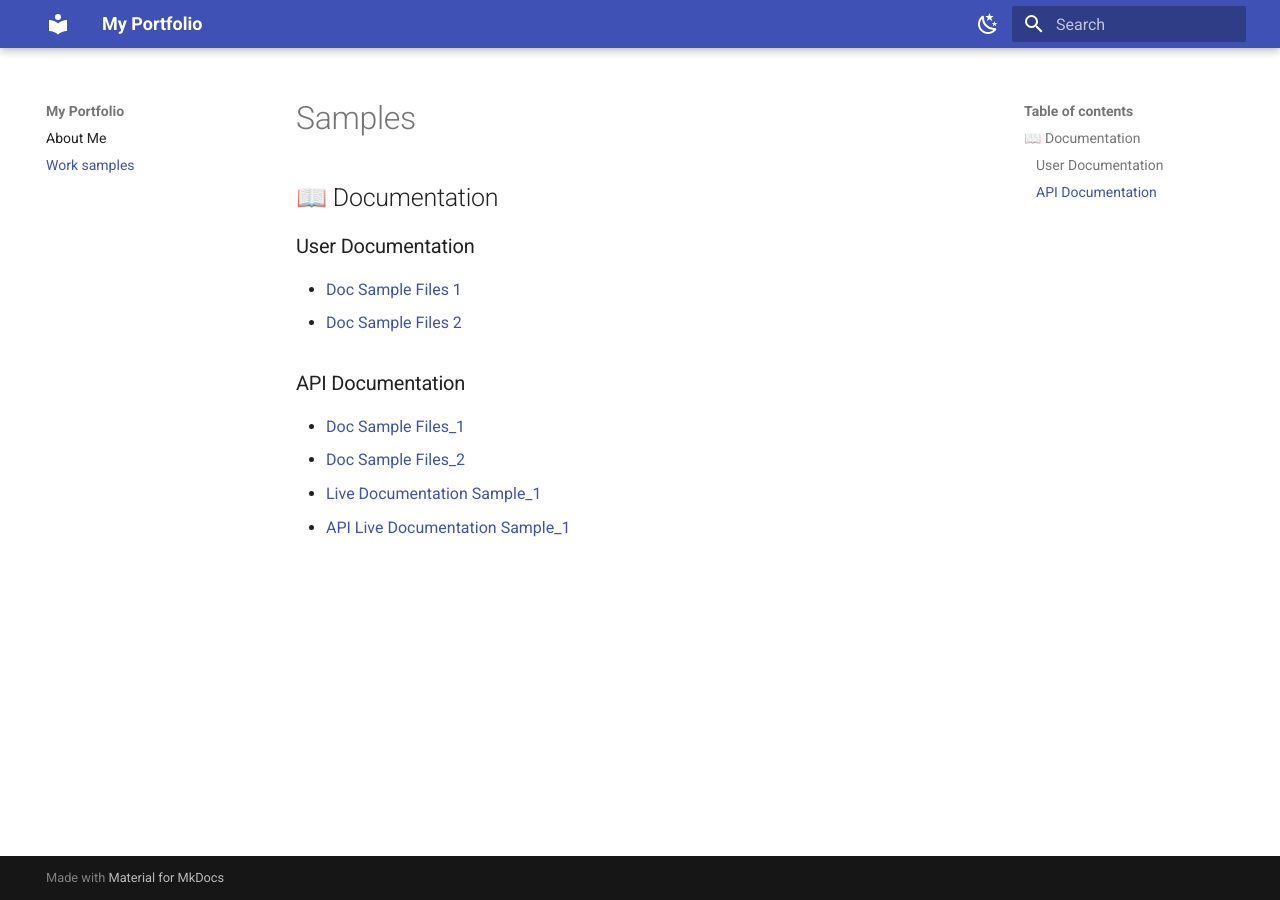
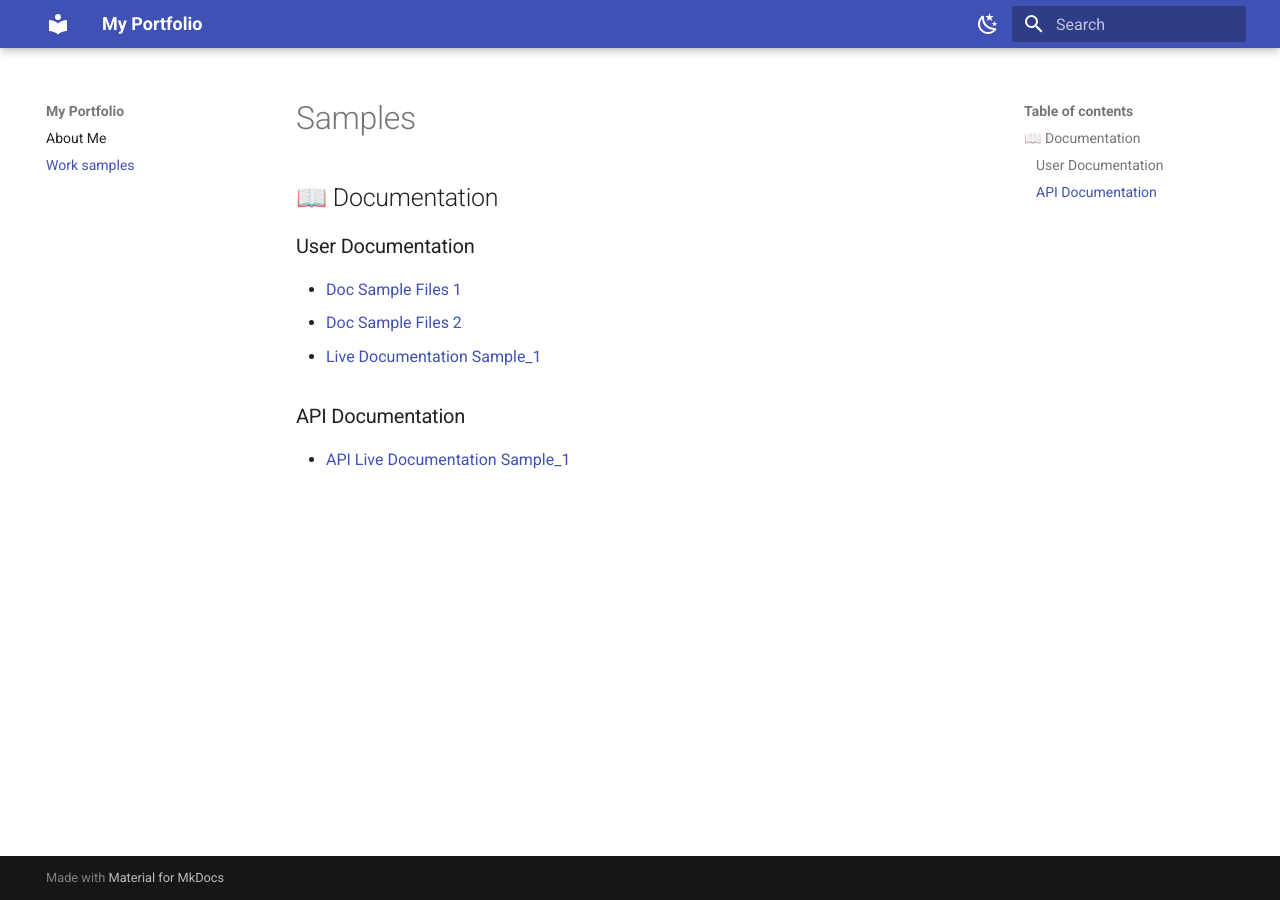
Before and after one commit to srucreative-br/worksamples, an MkDocs documentation site: the page built from docs/README.md, in a window 1280 px wide. Built offline with MkDocs 1.6.1 and Material for MkDocs 9.7.7, drawn with Linux system fonts in a browser that asks for light colours.

Commit message:
Update README.md

```diff
--- a/docs/README.md
+++ b/docs/README.md
@@ -5,10 +5,8 @@
 
 - [Doc Sample Files 1](docs/careis_carehome_admin.docx)
 - [Doc Sample Files 2](docs/using_the_notepad_tool_in_the_test_driver.pdf)
+- [Live Documentation Sample_1](https://docs.infor.com/se/12.3.02.x/en-us/secuhelp/default.html)
 
 ### API Documentation
 
-- [Doc Sample Files_1](docs/careis_carehome_admin.docx)
-- [Doc Sample Files_2](docs/using_the_notepad_tool_in_the_test_driver.pdf)
-- [Live Documentation Sample_1](https://docs.infor.com/se/12.3.02.x/en-us/secuhelp/default.html)
 - [API Live Documentation Sample_1](https://docs.kore.ai/ai-for-service/apis/automation/api-list)
```
